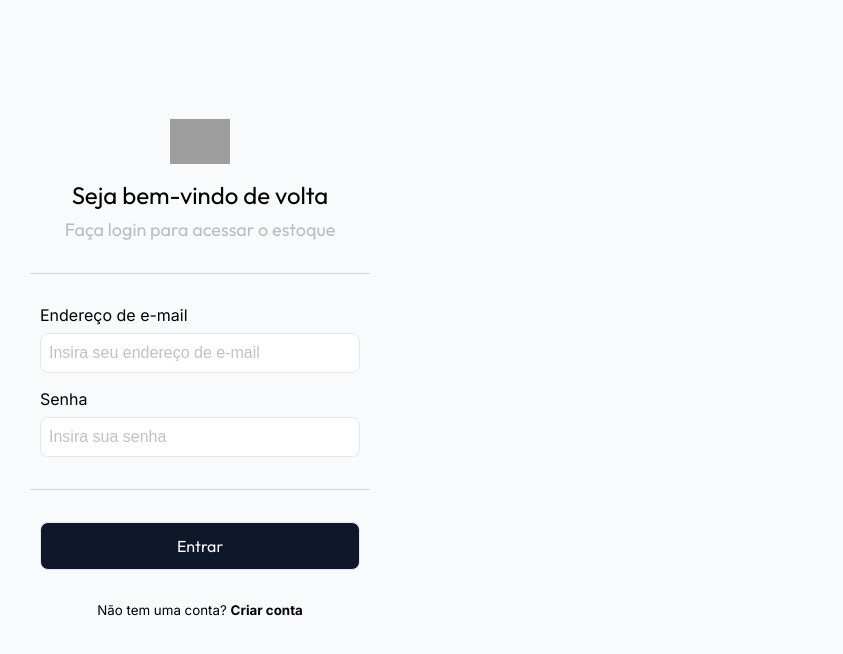
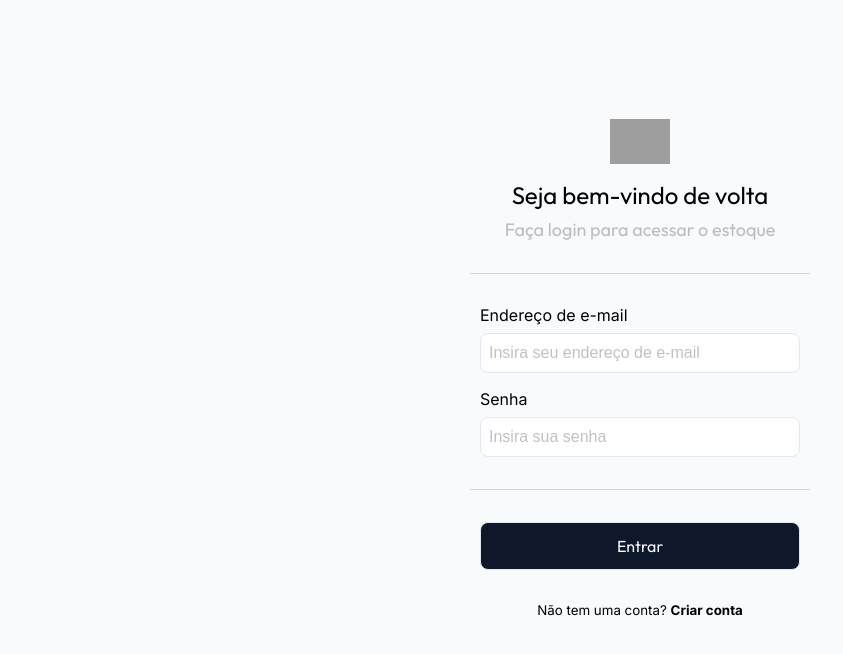
Before and after one commit to dsbfelipe/mind-frontend, a website built with webpack: page src/template.html in a window 1280 px wide. Shown: the whole page, without its empty margins (0-843 px from the left). Built offline with nearby package versions, Linux system fonts and the light colour scheme; grey boxes are pictures that could not be loaded.

Commit message:
Ajusta o CSS da tela de login e registro do usuário

```diff
--- a/src/style.css
+++ b/src/style.css
@@ -43,6 +43,8 @@ body {
   align-items: center;
   align-self: center;
   margin-bottom: 2rem;
+  margin-left: auto;
+  margin-right: auto;
 }
 
 #logo {
--- a/src/utils/requests.js
+++ b/src/utils/requests.js
@@ -154,6 +154,7 @@ export async function addProduct(productData) {
   try {
     const response = await axios.post(url, productData, {
       headers: {
+        "Content-Type": "application/json",
         Authorization: `Bearer ${getAuthToken()}`,
       },
     });
```
